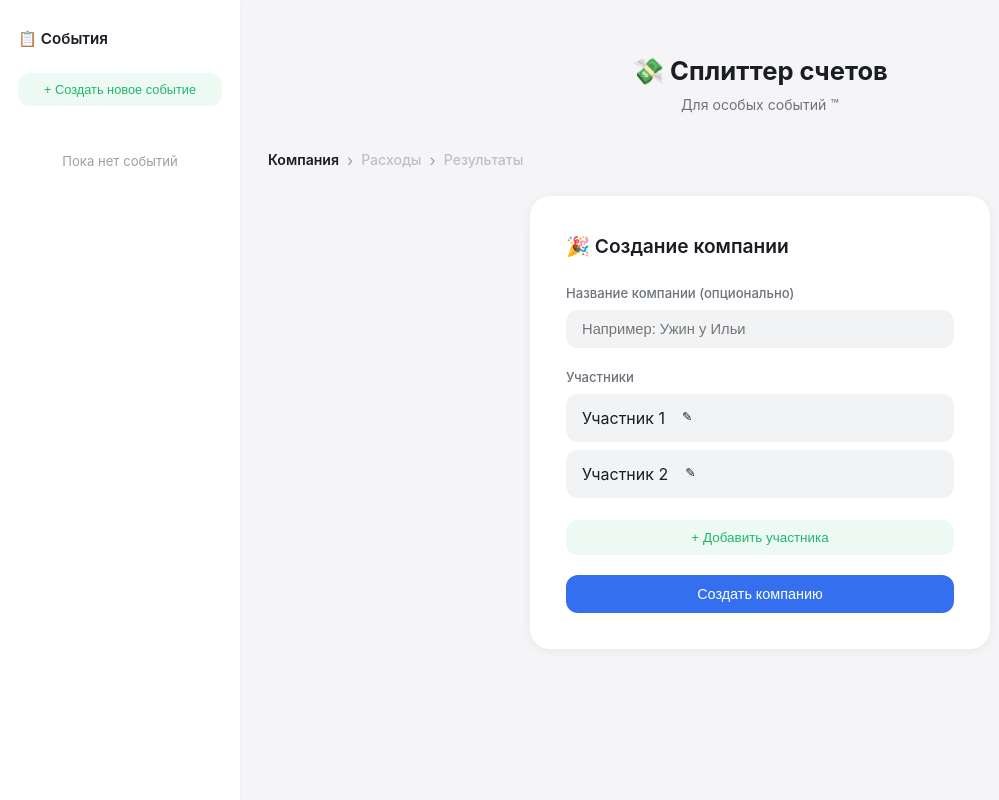
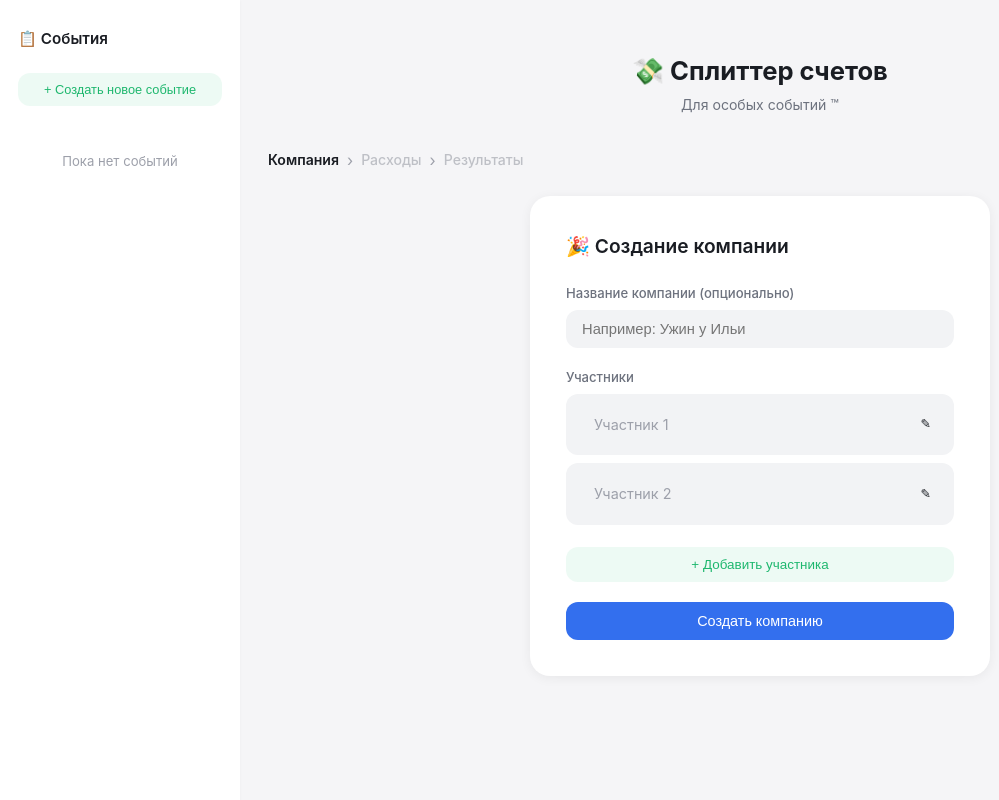
Before and after one commit to darfl/test-project, a React (Vite) app in the folder frontend/: page / in a window 1280 px wide. Shown: the whole page, without its empty margins (0-999 px from the left). Built offline with nearby package versions, Linux system fonts and the light colour scheme.

Commit message:
fix редакктирования участников

```diff
--- a/frontend/src/components/CreateCompany.jsx
+++ b/frontend/src/components/CreateCompany.jsx
@@ -132,7 +132,9 @@ export default function CreateCompany({ onNext, prefill, onTitleChange, onBackTo
                   </>
                 ) : (
                   <>
-                    <span className="participant-name-text">{displayName}</span>
+                    <span className={`participant-name-text ${!p.name ? 'placeholder' : ''}`}>
+                      {displayName}
+                    </span>
                     <button
                       type="button"
                       className="btn btn-secondary"
--- a/frontend/src/styles/App.css
+++ b/frontend/src/styles/App.css
@@ -432,6 +432,22 @@ body {
   box-shadow: var(--shadow-sm);
 }
 
+.create-company .participant-row:hover {
+  background: var(--bg-input);
+  box-shadow: none;
+}
+
+.participant-name-text {
+  font-size: 0.9rem;
+  color: var(--text-primary);
+  flex: 1;
+  padding: 8px 12px;
+}
+
+.participant-name-text.placeholder {
+  color: var(--text-muted);
+}
+
 .participant-row .name-input {
   flex: 1;
   min-width: 90px;
```
